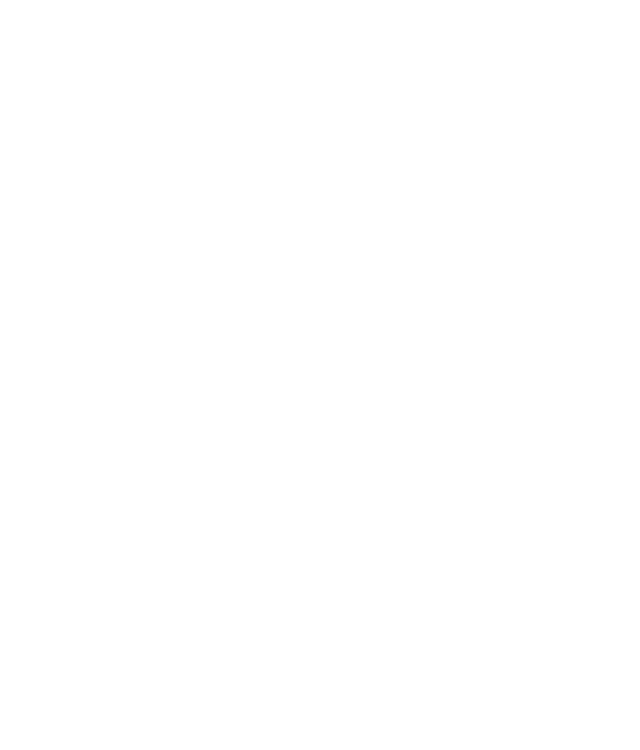
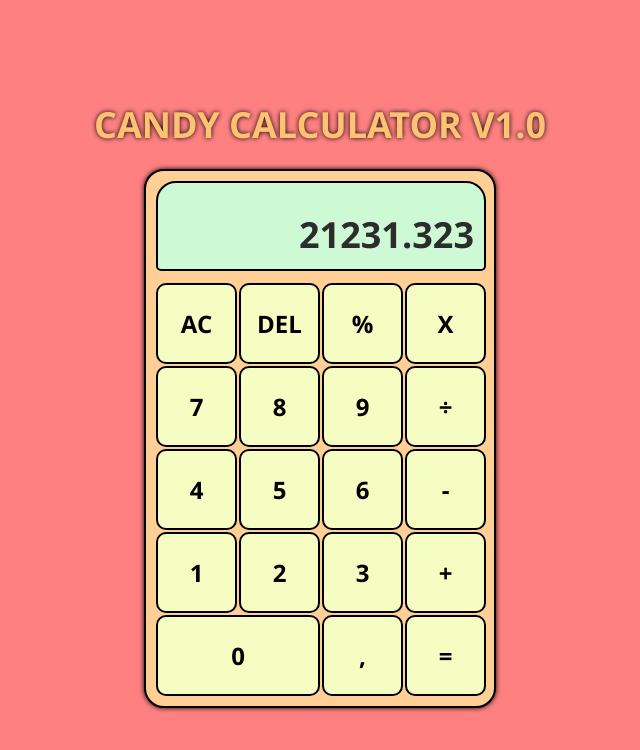
Before and after one commit to NamitasCl/Calculator, a plain HTML site: page index.html in a window 1280 px wide. Shown: the whole page, without its empty margins (320-960 px from the left). Drawn offline with Linux system fonts and the light colour scheme.

Commit message:
Se finalizo el diseño de la calculadora

```diff
--- a/index.html
+++ b/index.html
@@ -3,9 +3,36 @@
 <head>
     <meta charset="UTF-8">
     <meta name="viewport" content="width=device-width, initial-scale=1.0">
+    <link rel="stylesheet" href="style.css">
+    <script src="js.js" defer></script>
     <title>Calculator v1.0</title>
 </head>
 <body>
+    <div class="cont">
+        <div class="titulo"><h1>Candy Calculator v1.0</h1></div>
+        <div class="calc-cont">
+            <div class="pantalla">21231.323</div>
+            <div class="btn" id="ac">AC</div>
+            <div class="btn" id="del">DEL</div>
+            <div class="btn" id="porcentaje">%</div>
+            <div class="btn" id="multiplicacion">X</div>
+            <div class="btn" id="numero">7</div>
+            <div class="btn" id="numero">8</div>
+            <div class="btn" id="numero">9</div>
+            <div class="btn" id="division">&divide</div>
+            <div class="btn" id="numero">4</div>
+            <div class="btn" id="numero">5</div>
+            <div class="btn" id="numero">6</div>
+            <div class="btn" id="resta">-</div>
+            <div class="btn" id="numero">1</div>
+            <div class="btn" id="numero">2</div>
+            <div class="btn" id="numero">3</div>
+            <div class="btn" id="suma">+</div>
+            <div class="btn" id="cero">0</div>
+            <div class="btn" id="coma">,</div>
+            <div class="btn" id="igual">=</div>
+        </div>
+    </div>
 
 </body>
 </html>
--- a/style.css
+++ b/style.css
@@ -0,0 +1,82 @@
+* {
+    padding: 0;
+    margin: 0;
+    box-sizing: content-box;
+}
+
+body {
+    display: flex;
+    justify-content: center;
+    font-family: 'Segoe UI', Tahoma, Geneva, Verdana, sans-serif;
+    font-weight: bolder;
+    font-size: 12px;
+    background-color: rgb(255, 128, 128);
+}
+
+.cont {
+    display: flex;
+    flex-direction: column;
+    align-items: center;
+    margin-top: 100px;
+    gap: 10px;
+}
+
+.calc-cont {
+    width: 328px;
+    display: grid;
+    gap: 2px;
+    grid-template-columns: repeat(4, 81px);
+    grid-template-rows: 100px repeat(5, 81px);
+    border-radius: 20px;
+    border: 2px solid black;
+    padding: 10px;
+    background-color: rgb(255, 207, 150);
+    box-shadow: 0px 0px 5px black;
+}
+
+.pantalla {
+    display: flex;
+    background-color: rgb(205, 250, 213);
+    padding: 10px;
+    grid-column-start: 1;
+    grid-column-end: 5;
+    border-radius: 20px 20px 5px 5px;
+    border: 2px solid black;
+    margin-bottom: 10px;
+    justify-content: right;
+    align-items:flex-end;
+    color: rgb(44, 44, 44);
+    font-size: 3em;
+}
+
+.btn {
+    display: flex;
+    align-items: center;
+    justify-content: center;
+    border: 2px solid black;
+    border-radius: 10px;
+    background-color: rgb(246, 253, 195);
+    font-size: 2em;
+    color: black;
+    user-select: none;
+}
+
+.btn:hover {
+    background-color: rgb(205, 250, 213);
+    color: black;
+    cursor: pointer;
+}
+
+#cero {
+    grid-column-start: 1;
+    grid-column-end: 3;
+}
+
+.titulo {
+    text-transform: uppercase;
+    color: rgb(255, 194, 115);
+    font-weight: bolder;
+    text-shadow: 0px 0px 5px black;
+    font-size: 1.5em;
+    margin-bottom: 10px;
+}
```
